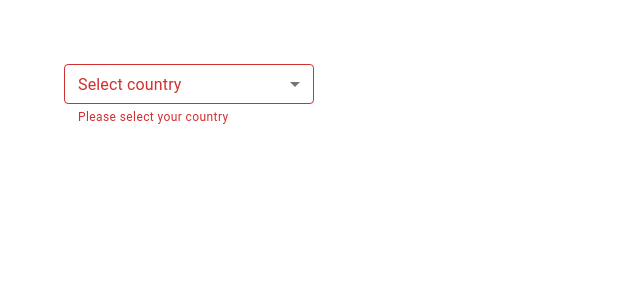
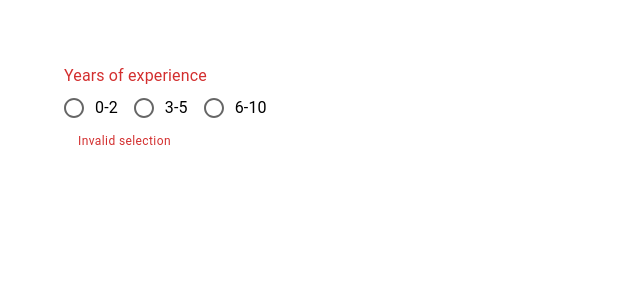
Before and after one commit to Hans2374/React-MUI-Demo, a React (Create React App) app: page / in a window 1280 px wide. Shown: the top 300 px of the page, without its empty margins (0-640 px from the left). Built offline with nearby package versions, Linux system fonts and the light colour scheme.

Commit message:
RadioButton added

```diff
--- a/src/App.tsx
+++ b/src/App.tsx
@@ -2,8 +2,8 @@
 // import { MuiButton } from './components/MuiButton';
 //import { MuiTypography } from './components/MuiTypography';
 // import { MuiTextField } from './components/MuiTextField';
-import { MuiSelect } from './components/MuiSelect';
-
+// import { MuiSelect } from './components/MuiSelect';
+import { MuiRadioButton } from './components/MuiRadioButton';
 
 function App() {
   return (
@@ -11,7 +11,8 @@
       {/* <MuiTypography /> */}
       {/* <MuiButton /> */}
       {/* <MuiTextField/> */}
-      <MuiSelect/>
+      {/* <MuiSelect/> */}
+      <MuiRadioButton/>
     </div>
   );
 }
--- /dev/null
+++ b/src/components/MuiRadioButton.tsx
@@ -0,0 +1,23 @@
+import { Box, FormControl, FormLabel, FormControlLabel, RadioGroup, Radio, FormHelperText } from "@mui/material"
+import { useState } from "react"
+
+export const MuiRadioButton = () => {
+    const [value, setValue] = useState('')
+    console.log({value})
+    const handleChange = (event: React.ChangeEvent<HTMLInputElement>) => {
+        setValue(event.target.value)
+    }
+  return <Box>
+    <FormControl error>
+        <FormLabel id="job-experience-group-label">
+            Years of experience
+        </FormLabel>
+        <RadioGroup name='job-experience-group' aria-labelledby="job-experience-group-label" value={value} onChange={handleChange} row>
+            <FormControlLabel control={<Radio size="medium" color="secondary"/>} label='0-2' value='0-2' />
+            <FormControlLabel control={<Radio />} label='3-5' value='3-5' />
+            <FormControlLabel control={<Radio />} label='6-10' value='6-10' />
+        </RadioGroup>
+        <FormHelperText>Invalid selection</FormHelperText>
+    </FormControl>
+  </Box>
+}
```
